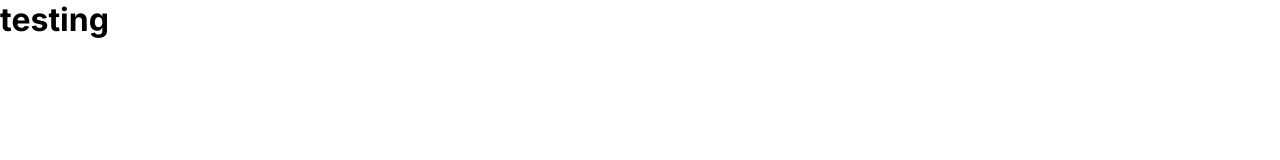
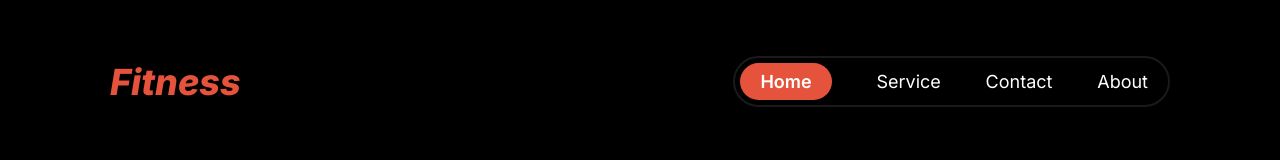
Before and after one commit to farahsamsi/assignment-2-batch-10, a plain HTML site: page index.html in a window 1280 px wide. Drawn offline with Linux system fonts and the light colour scheme; a web font is replaced by a local one.

Commit message:
added navbar and made it responsive

```diff
--- a/index.html
+++ b/index.html
@@ -9,6 +9,20 @@
     <link rel="stylesheet" href="styles/responsive.css">
 </head>
 <body>
-    <h1>testing</h1>
+    <header>
+        <nav class="small">
+            <div class="nav-title">Fitness</div>
+            <div class="nav-items">
+                <p class="primary-btn">Home</p>
+                <p>Service</p>
+                <p>Contact</p>
+                <p>About</p>
+            </div>
+            <div class="menu">
+                <i class="fa-solid fa-bars"></i>
+            </div>
+        </nav>
+    </header>
+
 </body>
 </html>
--- a/styles/responsive.css
+++ b/styles/responsive.css
@@ -1,7 +1,14 @@
 @media screen and (max-width:992px) {
-
+    body{
+        padding: 0 10px;
+    }
 }
 
 @media screen and (max-width:576px) {
-
+    .nav-items{
+        display: none;
+    }
+    .menu{
+        display: block;
+    }
 }
--- a/styles/style.css
+++ b/styles/style.css
@@ -13,4 +13,67 @@
 
 body{
     font-family: "Inter", sans-serif;
+    background-color: black;
+    color: white;
 }
+
+.small{
+    max-width: 1060px;
+    margin: 0 auto;
+}
+
+header{
+    padding-top: 3.5rem;
+}
+
+.primary-btn{
+    border-radius: 42px;
+    background: rgb(230, 83, 60);
+    padding: .5rem 1.25rem;
+    font-weight: 600;
+    border: none;
+    cursor: pointer;
+}
+
+/* navbar related styles */
+nav{
+    margin-bottom: 2rem;
+}
+nav, .nav-items{
+    display: flex;
+    justify-content: space-between;
+    align-items: center;
+}
+
+.nav-title{
+    font-weight: 800;
+    color: rgb(230, 83, 60);
+    font-size: 2.25rem;
+    font-style: italic;
+}
+
+.nav-items{
+    padding: 5px;
+    padding-right: 20px;
+    font-size: 1.125rem;
+    gap: 2.8rem;
+    border: 2px solid rgba(255, 255, 255, 0.1);
+    border-radius: 39px;
+}
+
+.nav-items>p:hover{
+    border-radius: 42px;
+    background: rgb(230, 83, 60);
+    padding: .5rem 1.25rem;
+    font-weight: 600;
+    border: none;
+    cursor: pointer;
+}
+
+.menu{
+    font-size: 1.125rem;
+    display: none;
+}
+.nav-items p{
+    /* border: 1px solid red; */
+}
```
